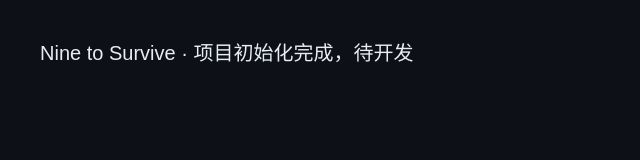
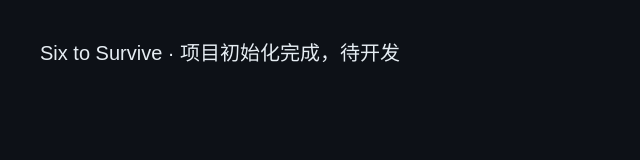
Before and after one commit to ssdiwu/six-to-survive, a plain HTML site: page index.html in a window 1280 px wide. Shown: the whole page, without its empty margins (0-640 px from the left). Drawn offline with Linux system fonts and the light colour scheme.

Commit message:
docs: 将项目英文名改为 Six to Survive

```diff
--- a/index.html
+++ b/index.html
@@ -3,7 +3,7 @@
 <head>
 <meta charset="utf-8" />
 <meta name="viewport" content="width=1280, initial-scale=1" />
-<title>Nine to Survive · 撑到六点</title>
+<title>Six to Survive · 撑到六点</title>
 <style>
   html, body {
     margin: 0; padding: 0; height: 100%;
@@ -28,7 +28,7 @@ window.addEventListener('resize', resize);
 resize();
 ctx.fillStyle = '#e6edf3';
 ctx.font = '20px sans-serif';
-ctx.fillText('Nine to Survive · 项目初始化完成，待开发', 40, 60);
+ctx.fillText('Six to Survive · 项目初始化完成，待开发', 40, 60);
 </script>
 </body>
 </html>
```
Also changed, not shown: 4 other files.
